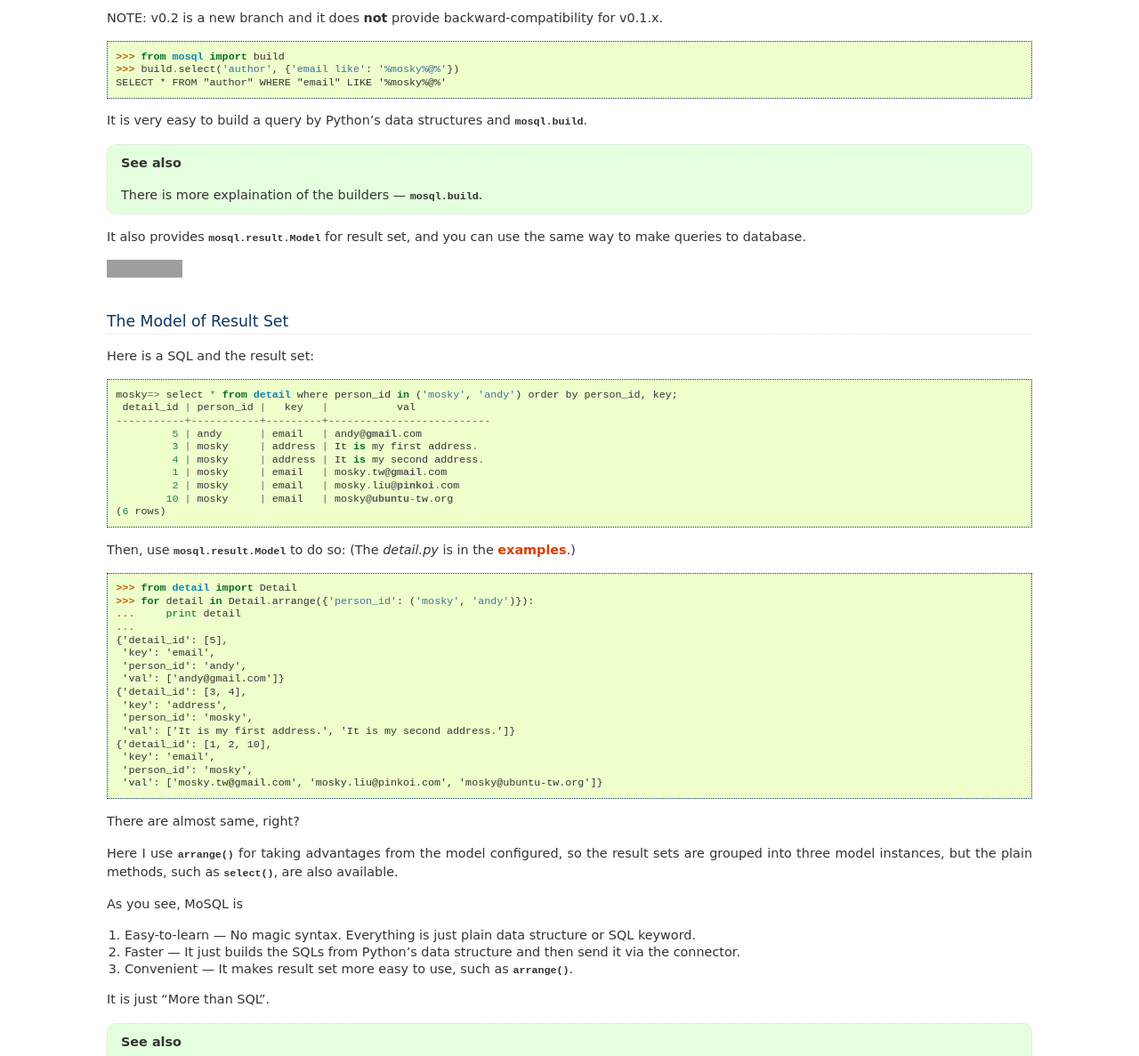
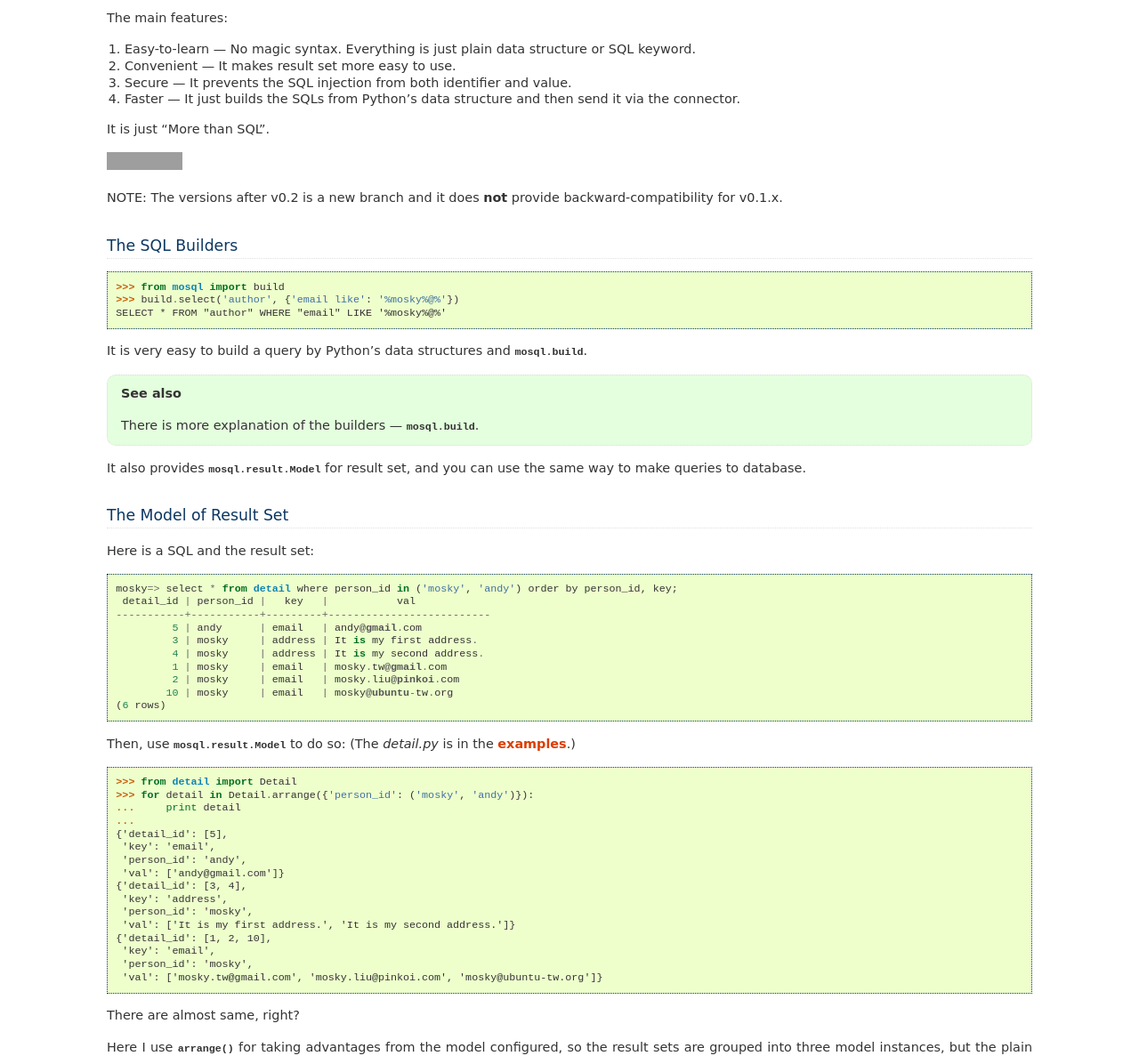
Before and after one commit to moskytw/mosql, a Sphinx documentation site: the page built from docs/index.rst, in a window 1280 px wide and 1400 px high, scrolled down 202 px, cut to the strip 213-1400 px from the top of the window. Shown: the whole strip at 89% size. Built offline with Sphinx 7.4.7, drawn with Linux system fonts in a browser that asks for light colours; some of the changed lines change nothing that is shown; some of the changed text lies outside the part shown; grey boxes are pictures that could not be loaded.

Commit message:
updated index.rst

```diff
--- a/docs/index.rst
+++ b/docs/index.rst
@@ -19,24 +19,17 @@ The talk, "MoSQL: More than SQL, but Less than ORM", at PyCon TW 2013:
         src="//speakerdeck.com/assets/embed.js"></script>
     </div>
 
-NOTE: v0.2 is a new branch and it does **not** provide backward-compatibility for
-v0.1.x.
+The main features:
 
-::
+1. Easy-to-learn --- No magic syntax. Everything is just plain data structure or
+   SQL keyword.
+2. Convenient    --- It makes result set more easy to use.
+3. Secure        --- It prevents the SQL injection from both identifier and
+   value.
+4. Faster        --- It just builds the SQLs from Python's data structure and
+   then send it via the connector.
 
-    >>> from mosql import build
-    >>> build.select('author', {'email like': '%mosky%@%'})
-    SELECT * FROM "author" WHERE "email" LIKE '%mosky%@%'
-
-It is very easy to build a query by Python's data structures and
-:mod:`mosql.build`.
-
-.. seealso ::
-
-    There is more explaination of the builders --- :class:`mosql.build`.
-
-It also provides :class:`mosql.result.Model` for result set, and you can use the
-same way to make queries to database.
+It is just "More than SQL".
 
 .. raw:: html
 
@@ -71,6 +64,28 @@ same way to make queries to database.
             <div class="fb-like" data-href="http://mosql.mosky.tw" data-send="true" data-layout="button_count" data-width="450" data-show-faces="true"></div>
         </div>
     </div>
+
+NOTE: The versions after v0.2 is a new branch and it does **not** provide backward-compatibility for
+v0.1.x.
+
+The SQL Builders
+----------------
+
+::
+
+    >>> from mosql import build
+    >>> build.select('author', {'email like': '%mosky%@%'})
+    SELECT * FROM "author" WHERE "email" LIKE '%mosky%@%'
+
+It is very easy to build a query by Python's data structures and
+:mod:`mosql.build`.
+
+.. seealso ::
+
+    There is more explanation of the builders --- :class:`mosql.build`.
+
+It also provides :class:`mosql.result.Model` for result set, and you can use the
+same way to make queries to database.
 
 The Model of Result Set
 -----------------------
@@ -118,20 +133,9 @@ model configured, so the result sets are grouped into three model instances, but
 the plain methods, such as :meth:`~mosql.result.Model.select`, are also
 available.
 
-As you see, MoSQL is
-
-1. Easy-to-learn --- No magic syntax. Everything is just plain data structure
-   or SQL keyword.
-2. Faster        --- It just builds the SQLs from Python's data structure and
-   then send it via the connector.
-3. Convenient    --- It makes result set more easy to use, such as
-   :meth:`~mosql.result.Model.arrange`.
-
-It is just "More than SQL".
-
 .. seealso ::
 
-    There is more explaination of the model --- :class:`mosql.result`.
+    There is more explanation of the model --- :class:`mosql.result`.
 
 Installation
 ------------
```
